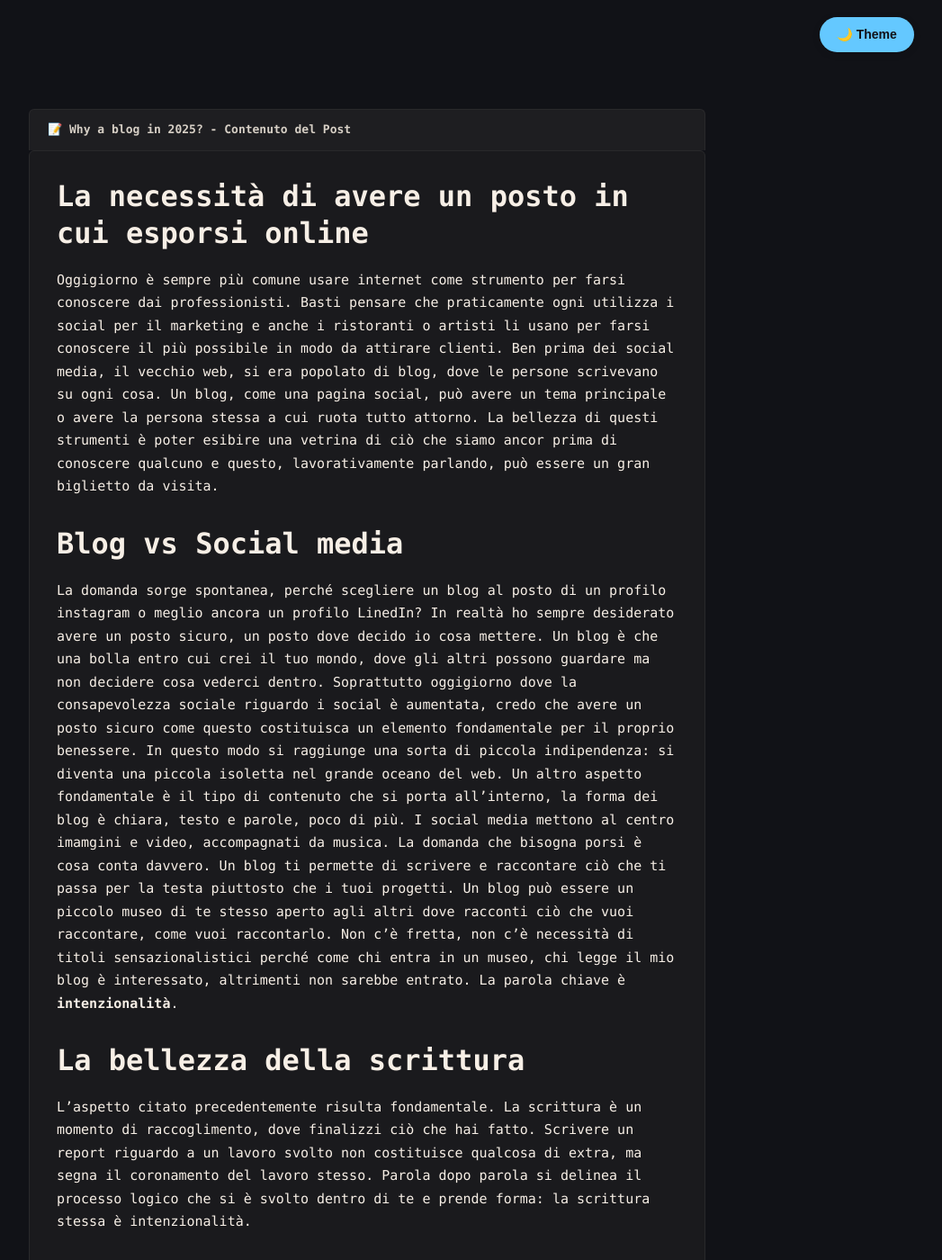
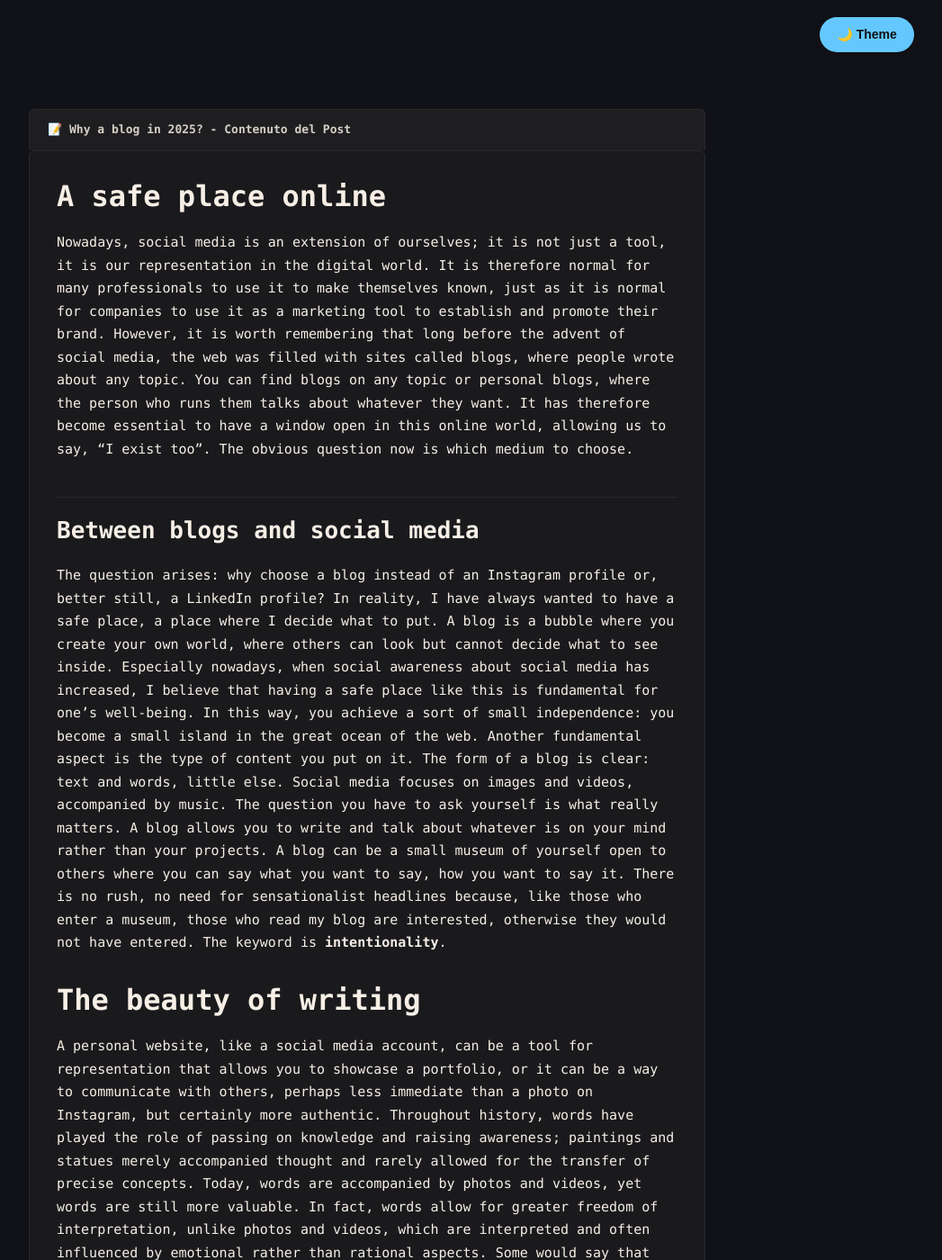
Before and after one commit to mttbrbr/mttbrbr.github.io, a Jekyll site: the page built from _posts/2025-11-24-Why-I-Chose-a-Blog.md, in a window 1280 px wide and 1400 px high, scrolled down 303 px. Shown: the whole window at 90% size, without its empty margins (232-1279 px from the left). Built offline with Jekyll 4.4.1, drawn with Linux system fonts in a browser that asks for light colours; some of the changed text lies outside the part shown.

Commit message:
Post update

```diff
--- a/_posts/2025-11-24-Why-I-Chose-a-Blog.md
+++ b/_posts/2025-11-24-Why-I-Chose-a-Blog.md
@@ -2,16 +2,22 @@
 layout: post
 title: "Why a blog in 2025?"
 date: 2025-11-10 10:00:00 +0100
-categories: Tech
+categories: thoughts
 excerpt: "The choice of a blog is anachronistic in a world where everything travels at the speed of light, with screaming feeds, flashing screens and a barrage of content that leaves you with nothing."
 ---
 
-# La necessità di avere un posto in cui esporsi online
-Oggigiorno è sempre più comune usare internet come strumento per farsi conoscere dai professionisti. Basti pensare che praticamente ogni utilizza i social per il marketing e anche i ristoranti o artisti li usano per farsi conoscere il più possibile in modo da attirare clienti. Ben prima dei social media, il vecchio web, si era popolato di blog, dove le persone scrivevano su ogni cosa. Un blog, come una pagina social, può avere un tema principale o avere la persona stessa a cui ruota tutto attorno. La bellezza di questi strumenti è poter esibire una vetrina di ciò che siamo ancor prima di conoscere qualcuno e questo, lavorativamente parlando, può essere un gran biglietto da visita.
+# A safe place online
+Nowadays, social media is an extension of ourselves; it is not just a tool, it is our representation in the digital world. It is therefore normal for many professionals to use it to make themselves known, just as it is normal for companies to use it as a marketing tool to establish and promote their brand. However, it is worth remembering that long before the advent of social media, the web was filled with sites called blogs, where people wrote about any topic. You can find blogs on any topic or personal blogs, where the person who runs them talks about whatever they want. It has therefore become essential to have a window open in this online world, allowing us to say, “I exist too”. The obvious question now is which medium to choose.
 
-# Blog vs Social media
-La domanda sorge spontanea, perché scegliere un blog al posto di un profilo instagram o meglio ancora un profilo LinedIn? In realtà ho sempre desiderato avere un posto sicuro, un posto dove decido io cosa mettere. Un blog è che una bolla entro cui crei il tuo mondo, dove gli altri possono guardare ma non decidere cosa vederci dentro. Soprattutto oggigiorno dove la consapevolezza sociale riguardo i social è aumentata, credo che avere un posto sicuro come questo costituisca un elemento fondamentale per il proprio benessere. In questo modo si raggiunge una sorta di piccola indipendenza: si diventa una piccola isoletta nel grande oceano del web.
-Un altro aspetto fondamentale è il tipo di contenuto che si porta all'interno, la forma dei blog è chiara, testo e parole, poco di più. I social media mettono al centro imamgini e video, accompagnati da musica. La domanda che bisogna porsi è cosa conta davvero. Un blog ti permette di scrivere e raccontare ciò che ti passa per la testa piuttosto che i tuoi progetti. Un blog può essere  un piccolo museo di te stesso aperto agli altri dove racconti ciò che vuoi raccontare, come vuoi raccontarlo. Non c'è fretta, non c'è necessità di titoli sensazionalistici perché come chi entra in un museo, chi legge il mio blog è interessato, altrimenti non sarebbe entrato. La parola chiave è **intenzionalità**.
+## Between blogs and social media
+The question arises: why choose a blog instead of an Instagram profile or, better still, a LinkedIn profile? In reality, I have always wanted to have a safe place, a place where I decide what to put. A blog is a bubble where you create your own world, where others can look but cannot decide what to see inside. Especially nowadays, when social awareness about social media has increased, I believe that having a safe place like this is fundamental for one's well-being. In this way, you achieve a sort of small independence: you become a small island in the great ocean of the web.
+Another fundamental aspect is the type of content you put on it. The form of a blog is clear: text and words, little else. Social media focuses on images and videos, accompanied by music. The question you have to ask yourself is what really matters. A blog allows you to write and talk about whatever is on your mind rather than your projects. A blog can be a small museum of yourself open to others where you can say what you want to say, how you want to say it. There is no rush, no need for sensationalist headlines because, like those who enter a museum, those who read my blog are interested, otherwise they would not have entered. The keyword is **intentionality**.
 
-# La bellezza della scrittura
-L'aspetto citato precedentemente risulta fondamentale. La scrittura è un momento di raccoglimento, dove finalizzi ciò che hai fatto. Scrivere un report riguardo a un lavoro svolto non costituisce qualcosa di extra, ma segna il coronamento del lavoro stesso. Parola dopo parola si delinea il processo logico che si è svolto dentro di te e prende forma: la scrittura stessa è intenzionalità.
+# The beauty of writing
+A personal website, like a social media account, can be a tool for representation that allows you to showcase a portfolio, or it can be a way to communicate with others, perhaps less immediate than a photo on Instagram, but certainly more authentic. Throughout history, words have played the role of passing on knowledge and raising awareness; paintings and statues merely accompanied thought and rarely allowed for the transfer of precise concepts. Today, words are accompanied by photos and videos, yet words are still more valuable. In fact, words allow for greater freedom of interpretation, unlike photos and videos, which are interpreted and often influenced by emotional rather than rational aspects. Some would say that words are the basis of reasoning and writing is perhaps its crowning glory.
+
+## Writing for yourself
+Writing, like journaling, allows you to reorganise your thoughts and ideas. It allows you to empty your mind and gradually put everything back in order. Writing for yourself also means doing so without looking for anyone to read it, which does not necessarily mean keeping it private, especially if you believe, as I do, that these words have value.
+
+## Writing for others
+A text full of words creates a lot of friction for people, who much prefer less cognitively demanding activities such as using social media. This is precisely why reading a book, once we overcome the initial friction, gives us satisfaction. On the contrary, using social media does not bring this kind of lasting joy. Writing for others to read and understand. As mentioned above, there is greater intentionality. Word by word, we think about which is the best to express ourselves. In this way, a close, almost intimate relationship is formed with our readers because we lay ourselves bare through our words. Careful choice of words allows us to become the words themselves. In this case, it is only us in front of the reader, nothing else in between. This is the true power of words, a power as strong as it is difficult to handle. This strong bond is as strong as it is difficult to establish, but what really matters? Reaching the largest possible audience or connecting with and finding someone who echoes the words you have chosen? It is clearly a matter of priority, if what matters to you is something that goes beyond the here and now, but extends and tends towards infinity, as indeed the very nature of man does.
```
